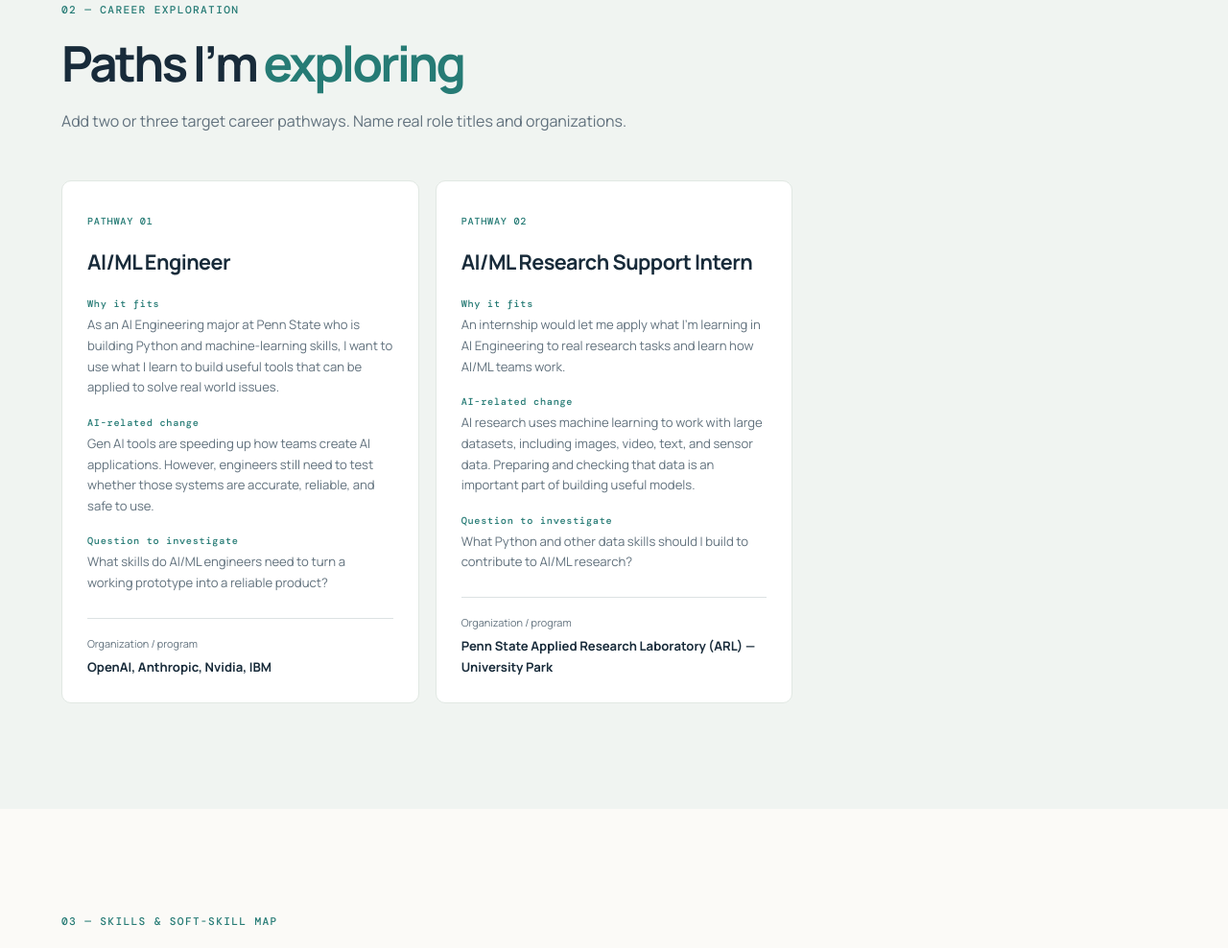
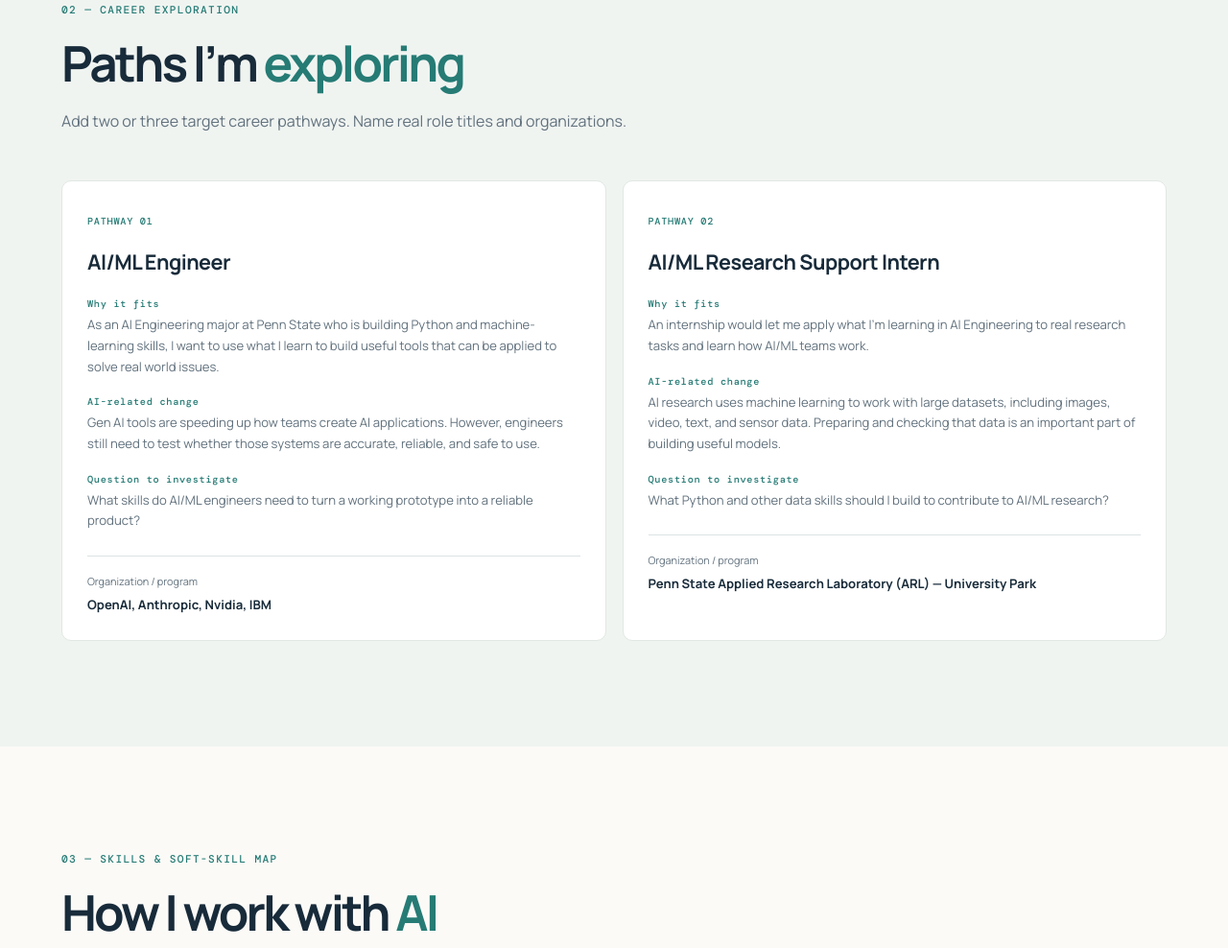
Before and after one commit to umairjkazi1/Umair-s-Portfolio, a plain HTML site: page index.html in a window 1280 px wide. Shown: the part 2015-3003 px from the top of the page at 96% size. Drawn offline with nearby package versions, Linux system fonts and the light colour scheme; a script that the page names is missing.

Commit message:
Change career grid layout to two columns

```diff
--- a/style.css
+++ b/style.css
@@ -66,7 +66,7 @@ h3 { line-height: 1.25; letter-spacing: -.025em; }
 .about-label p { font-size: .78rem; font-weight: 800; margin-top: 15px; }
 .editable-copy { max-width: 780px; }
 .editable-copy p { margin-bottom: 22px; color: #52616b; }
-.career-grid { display: grid; grid-template-columns: repeat(3, 1fr); gap: 17px; }
+.career-grid { display: grid; grid-template-columns: repeat(2, 1fr); gap: 17px; }
 .career-card { background: white; border: 1px solid #e1e8e3; border-radius: 10px; padding: 26px; }
 .card-index, .artifact-top, .field-label, .human-in-loop span { font: 500 .64rem var(--mono); letter-spacing: .07em; color: var(--teal); }
 .career-card h3 { font-size: 1.35rem; margin: 18px 0 24px; }
@@ -120,7 +120,6 @@ h3 { line-height: 1.25; letter-spacing: -.025em; }
   .hero { min-height: auto; padding-top: 75px; }
   .photo-placeholder { min-height: 320px; }
   .career-grid { grid-template-columns: 1fr 1fr; }
-  .career-card:last-child { grid-column: 1 / -1; }
 }
 @media (max-width: 680px) {
   .site-header { padding: 13px 5vw; }
```
